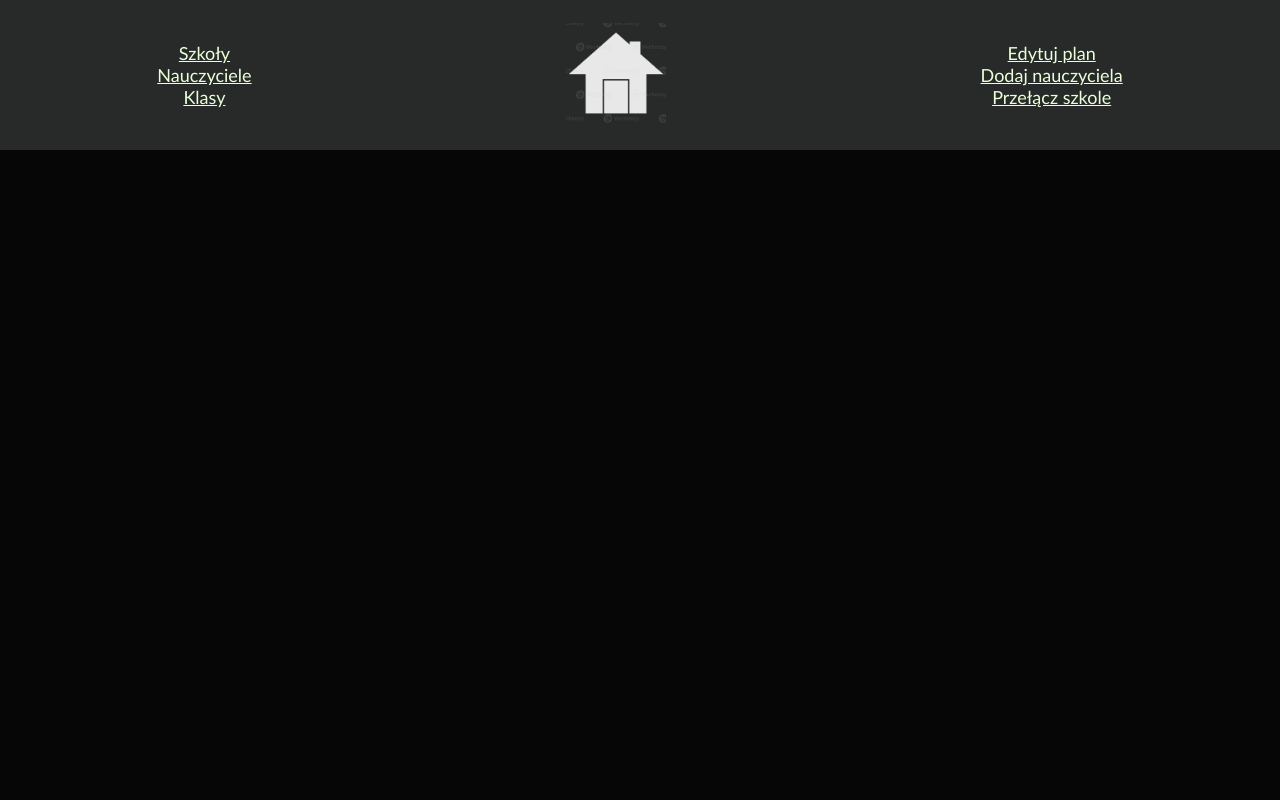
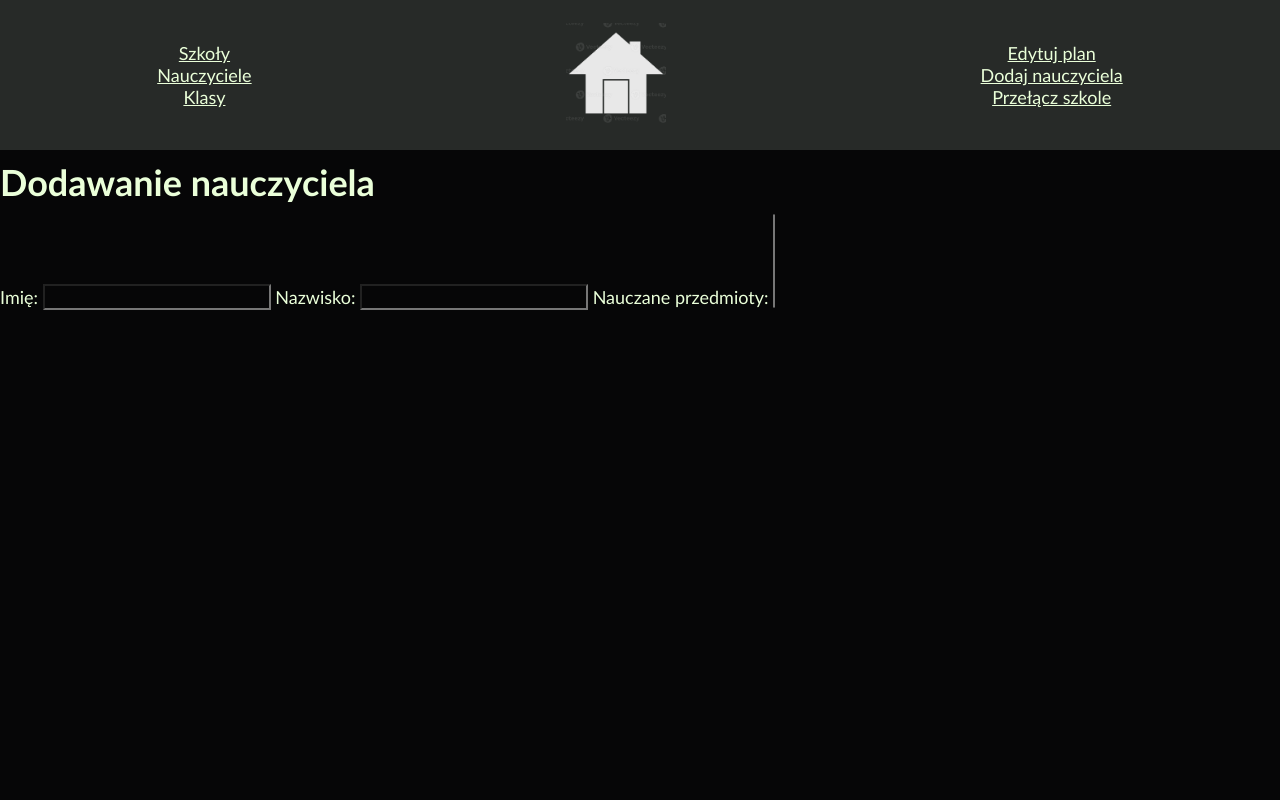
Before and after one commit to Zuzek16/UnterrichtApp, a PHP site: page /dodNau.php in a window 1280 px wide. Run offline with PHP 8.4, Linux system fonts and the light colour scheme.

Commit message:
adding a new teacher WIP

```diff
--- a/dodNau.php
+++ b/dodNau.php
@@ -17,6 +17,28 @@ addheader();
 
         // $sql = "INSERT INTO `comment` (`id`, `content`, `user_id`) VALUES ('', '".htmlentities($_POST['tresc'])."', '".htmlentities($_POST['autor'])."');";
 ?>
+<h2 class="pageFunc">Dodawanie nauczyciela</h2>
+
+<form action="" method="POST">
+    <label for="imie">Imię:</label>
+    <input type="text" name="imie" id="imie">
+
+    <label for="nazwisko">Nazwisko:</label>
+    <input type="text" name="nazwisko" id="nazwisko">
+
+    <label for="nauPrzed">Nauczane przedmioty:</label>
+    <select multiple>
+        <?php
+
+        ?>
+    </select>
+    <!-- or checkboxes? -->
+
+
+
+</form>
+
+
 
 </body>
 </html>
--- a/styl.css
+++ b/styl.css
@@ -10,6 +10,7 @@
     --wielkosc-h1: calc(var(--wielkosc-tekstu) * 1.5);
     --wielkosc-h2: calc(var(--wielkosc-tekstu) * 2);
     --wielkosc-h3: calc(var(--wielkosc-tekstu) * 3);
+    --p-margin: 270px;
 }
 /* each table element in its own 'row' - new line */
 
@@ -19,18 +20,19 @@ body{
 }
 
 * {
+    /* line-height: normal; */
     margin: 0;
     padding: 0;
     font-size: var(--wielkosc-tekstu);
     background-color: var(--kolor-tla);
     color: var(--kolor-tekstu);
     box-sizing: border-box;
-    font-family: 'Trebuchet MS', 'Lucida Sans Unicode', 'Lucida Grande', 'Lucida Sans', Arial, sans-serif;sans-serif
+    font-family: 'Trebuchet MS', 'Lucida Sans Unicode', 'Lucida Grande', 'Lucida Sans', Arial, sans-serif;
 }
 
 header, nav {
     background-color: var(--kolor-akcent-ciemny-szary);
-    width: 100vw;
+    /* width: 100vw; */
     height: 150px;
 }
 
@@ -103,14 +105,28 @@ h3 {
     font-size: var(--wielkosc-h3);
 }
 
+h1,h2,h3,h4,h5,h6 {
+    margin: 10px 0px 10px 0px;
+    /* line-height: 50px; */
+}
+
 .title {
     color: var(--kolor-akcent-jasny);
-    text-shadow: var(--kolor-akcent-ciemny) 2.5px 2.5px ;
+    text-shadow: var(--kolor-akcent-ciemny) 2.5px 2.5px;
+    margin: 20px 0px 20px 0px;
+}
+
+.pageFunc {
+
 }
 
 .main {
     text-align: center;
     /* padding left and rhigyt */
+}
+
+div.main>p {
+    margin: 0px var(--p-margin) 0px var(--p-margin);
 }
 
 .danger {
@@ -130,7 +146,7 @@ footer {
     width: 100%;
     position: absolute;
     bottom: 0px;
-    height: 10%;
+    height: fit-content;
     padding: 10px;
 }
 
```
Also changed, not shown: dodPrzed.php (added, +12 -0 lines), index.php (+8 -8 lines), tworzPlan.php (+5 -2 lines).
